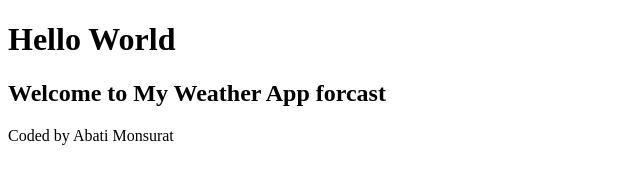
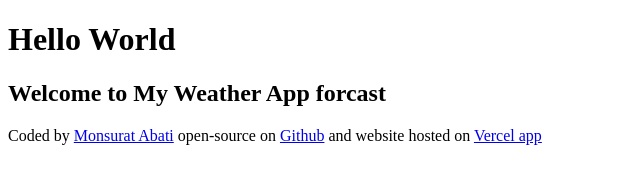
Before and after one commit to monsuratomobusayo/Mynewweathervanilla, a plain HTML site: page index.html in a window 1280 px wide. Shown: the whole page, without its empty margins (0-640 px from the left). Drawn offline with Linux system fonts and the light colour scheme.

```diff
--- a/index.html
+++ b/index.html
@@ -6,8 +6,12 @@
     <title>Document</title>
 </head>
 <body>
-    <h1> Hello World </h1>
+    <h1> Hello World <a href=""></a> </h1>
 <h2>Welcome to My Weather App forcast </h2>
-<footer> Coded by Abati Monsurat </footer>
+<footer> Coded by
+  <a href="https://github.com/monsuratomobusayo/">Monsurat Abati</a> open-source on <a href="https://github.com/monsuratomobusayo/Mynewweathervanilla/commit/7ef43ed88022cf7f90c86bf800501870172a085d"> Github</a>
+  and website hosted on <a href="https://vercel.com/new/abati-monsurats-projects/success?developer-id=&external-id=&redirect-url=&branch=main&deploymentUrl=mynewweathervanilla-c3dj5cv26-abati-monsurats-projects.vercel.app&projectName=mynewweathervanilla&s=https%3A%2F%2Fgithub.com%2Fmonsuratomobusayo%2FMynewweathervanilla&gitOrgLimit=&hasTrialAvailable=1&totalProjects=1">Vercel app</a>
+
+    </footer>
 </body>
 </html>
```
